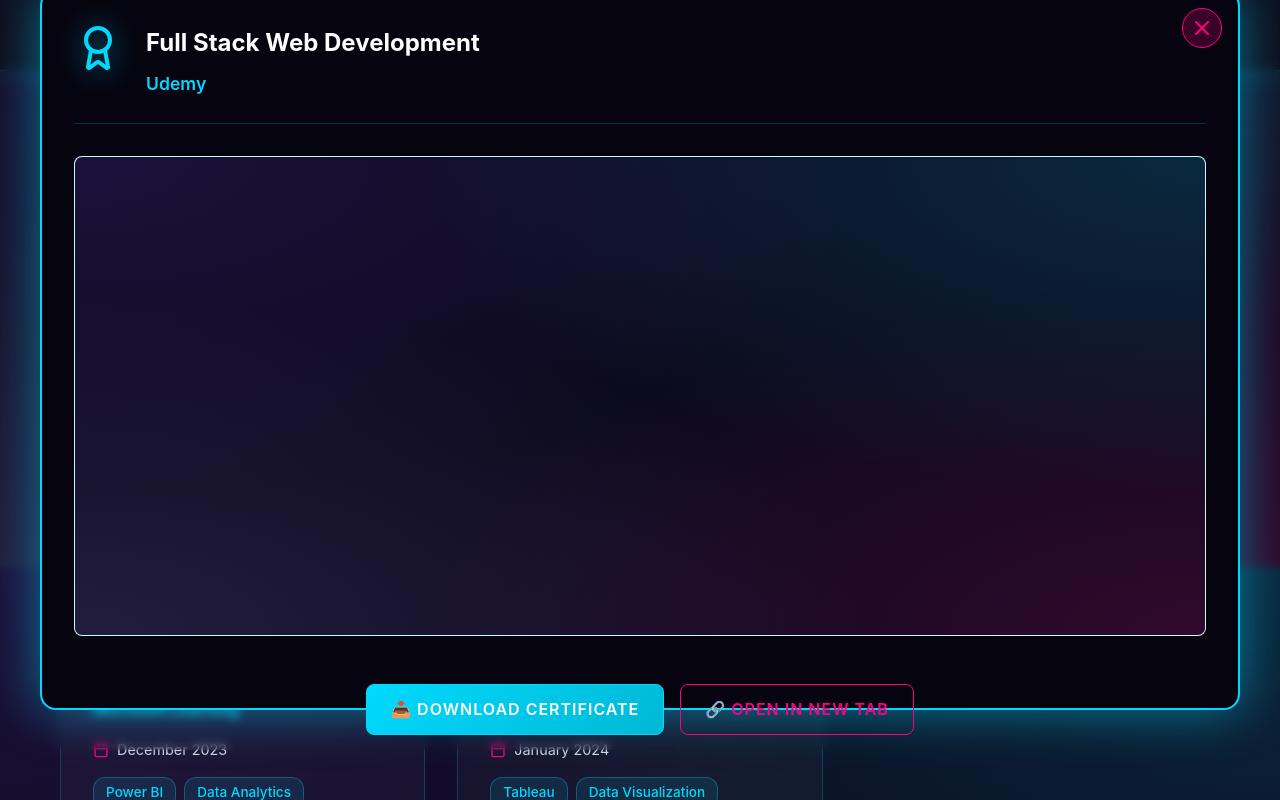
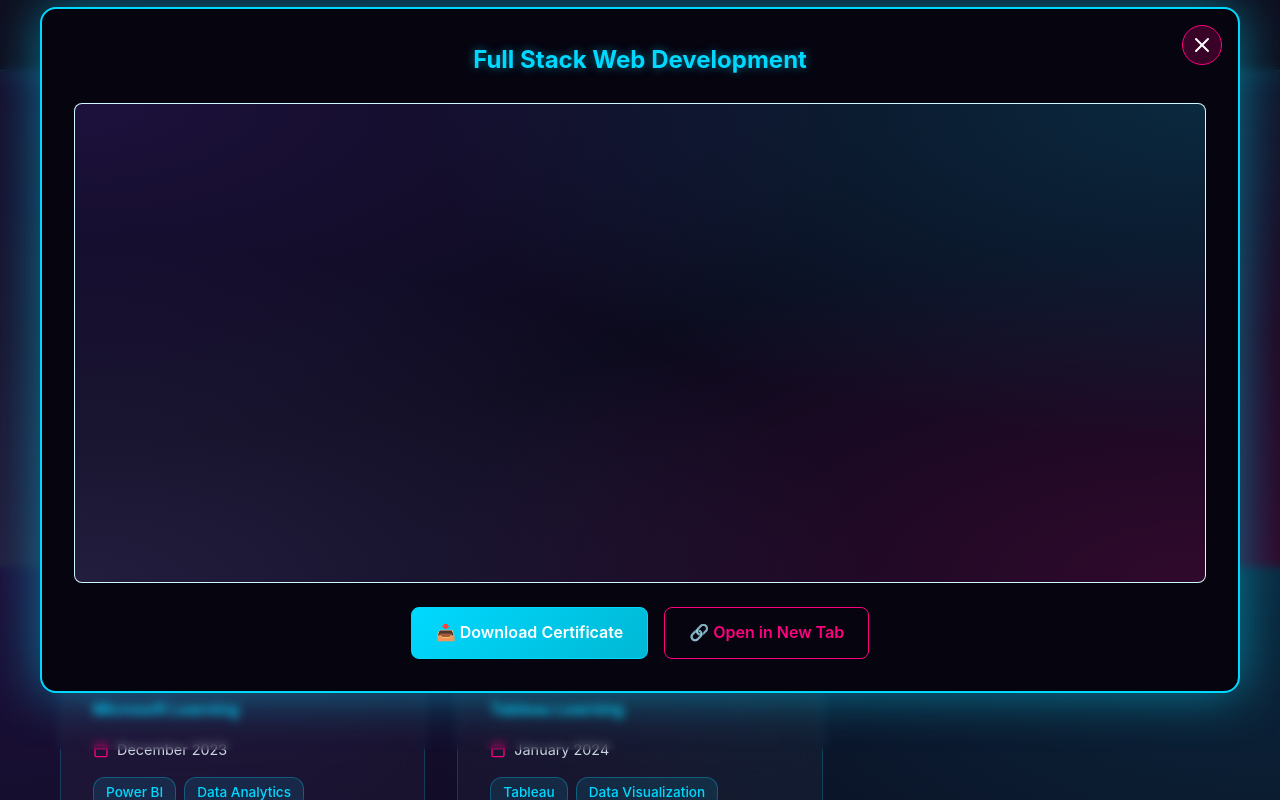
Before and after one commit to pravin-4620/pravinportfolio, a React (Create React App) app: page / in a window 1280 px wide. Both pictures are taken after a click on the element 242 px from the left and 6233 px from the top of the page. Shown: the part 5833-6633 px from the top of the page. Built offline with nearby package versions, Linux system fonts and the light colour scheme.

Commit message:
Use exact same certificate modal styling as Timeline

```diff
--- a/src/components/Certifications.js
+++ b/src/components/Certifications.js
@@ -128,38 +128,27 @@ const Certifications = () => {
       {/* Certificate Modal */}
       {selectedCert && (
         <div
-          className="cert-modal-overlay"
+          className="certificate-modal"
           style={{ top: `${modalPosition.top}px` }}
           onClick={closeCertificate}
         >
-          <div className="cert-modal" onClick={(e) => e.stopPropagation()}>
-            <button className="cert-modal-close" onClick={closeCertificate}>
+          <div className="certificate-modal-content" onClick={(e) => e.stopPropagation()}>
+            <button className="certificate-close" onClick={closeCertificate}>
               <X size={24} />
             </button>
-
-            <div className="cert-modal-content">
-              <div className="cert-modal-header">
-                <Award className="cert-modal-icon" size={48} />
-                <div>
-                  <h3 className="cert-modal-title">{selectedCert.title}</h3>
-                  <p className="cert-modal-issuer">{selectedCert.issuer}</p>
-                </div>
-              </div>
-
-              <div className="cert-modal-body">
-                <div className="cert-viewer">
+            <h3 className="certificate-modal-title">{selectedCert.title}</h3>
+            <div className="certificate-viewer">
               <iframe
                 src={selectedCert.image}
-                    className="cert-iframe"
+                className="certificate-iframe"
                 title="Certificate"
               />
             </div>
-
-                <div className="cert-modal-actions">
+            <div className="certificate-actions">
               <a
                 href={selectedCert.image}
                 download={`${selectedCert.title.replace(/[^a-zA-Z0-9]/g, '_')}_Certificate.pdf`}
-                    className="btn btn-primary"
+                className="btn-download"
               >
                 📥 Download Certificate
               </a>
@@ -167,12 +156,10 @@ const Certifications = () => {
                 href={selectedCert.image}
                 target="_blank"
                 rel="noopener noreferrer"
-                    className="btn btn-secondary"
+                className="btn-view"
               >
                 🔗 Open in New Tab
               </a>
-                </div>
-              </div>
             </div>
           </div>
         </div>
```
Lines whose indentation alone changed are shown as unchanged.
